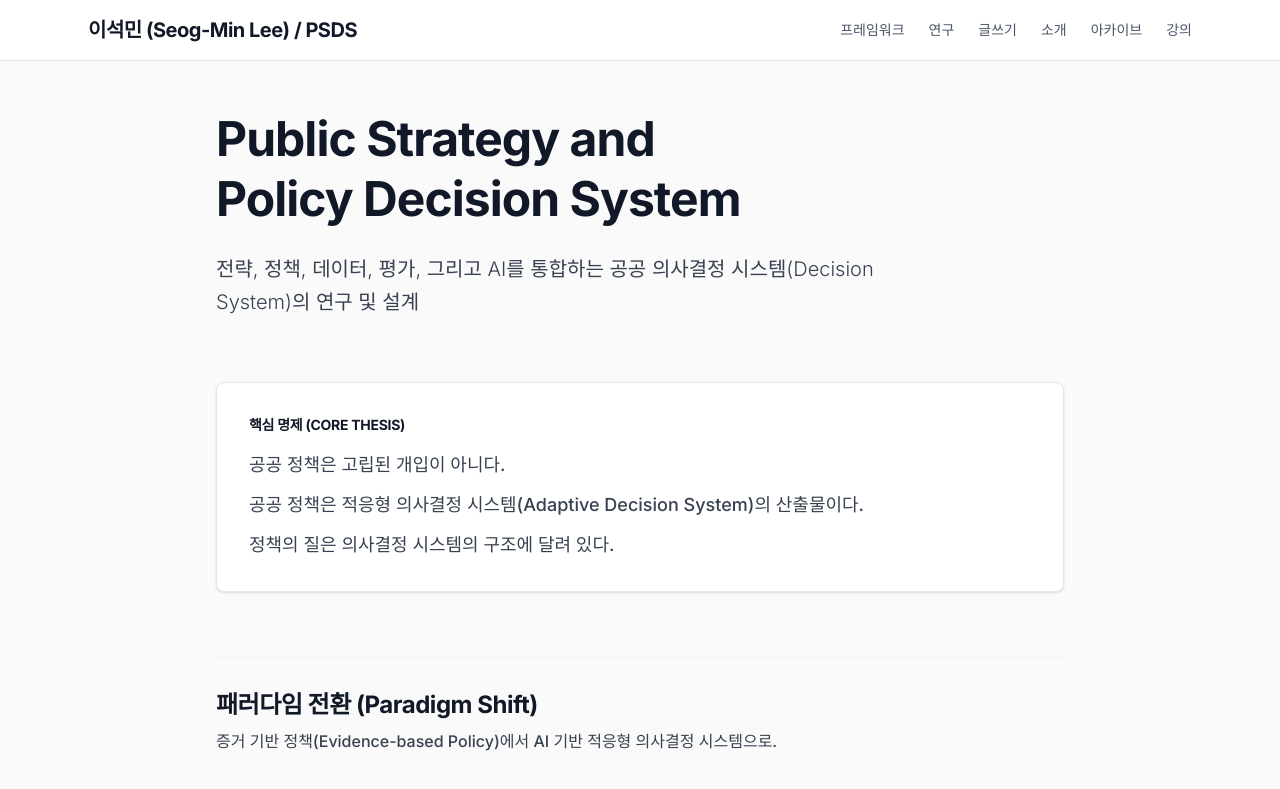
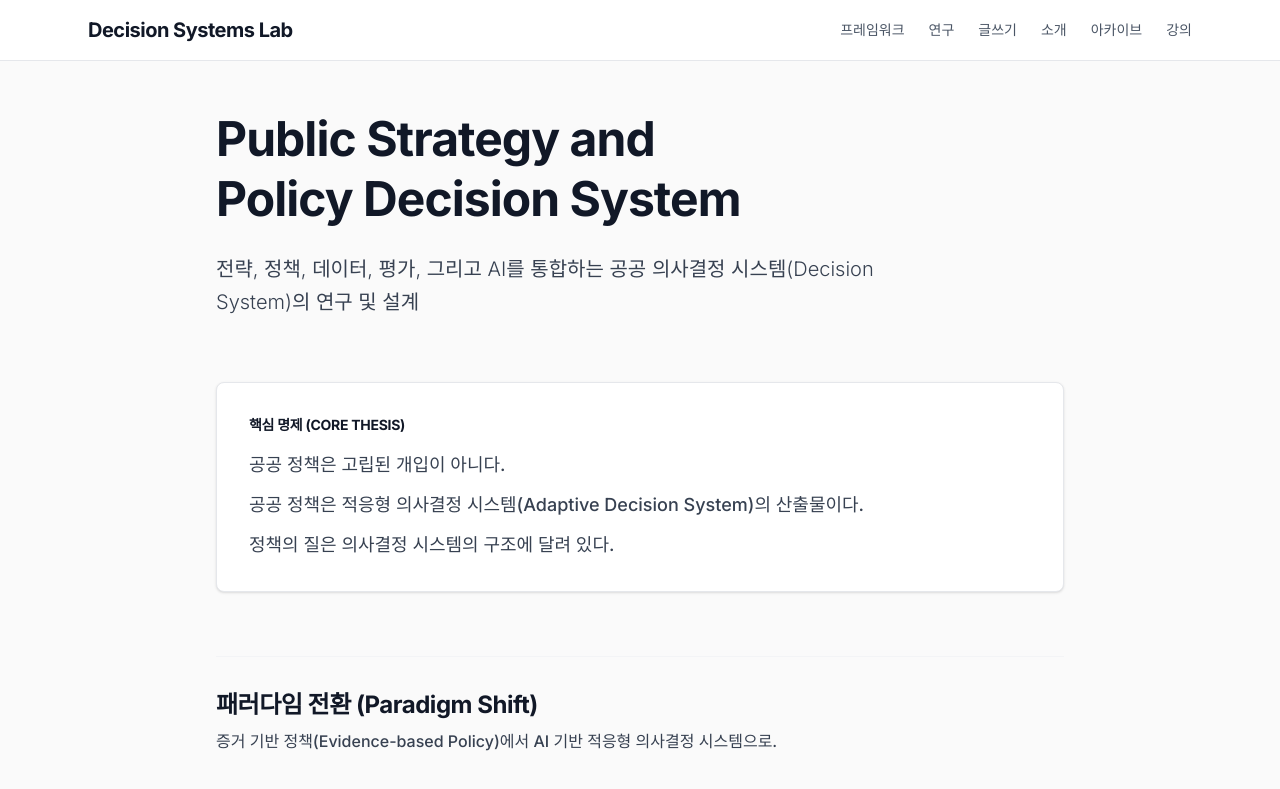
Before and after one commit to LeeSeogMin/my-life, a Next.js app: page / in a window 1280 px wide. Shown: the top 789 px of the page. Built offline with nearby package versions, Linux system fonts and the light colour scheme.

Commit message:
Update site name to Decision Systems Lab and update publication titles to Korean

```diff
--- a/data/publications.json
+++ b/data/publications.json
@@ -1,8 +1,8 @@
 [
     {
         "id": "J-001",
-        "title": "The Impact of Linguistic Features of National Petitions on Policy Agenda-Setting: A Machine Learning-Based Prediction and Causal Analysis",
-        "author": "Seog-Min Lee",
+        "title": "국민청원 텍스트의 언어적 특성이 정책의제화에 미치는 영향: 기계학습 기반 예측 및 인과분석",
+        "author": "이석민 (Seog-Min Lee)",
         "journal": "융합사회연구소",
         "volume_issue": "Vol.19, No. 4",
         "year": "2026",
@@ -28,9 +28,9 @@
     },
     {
         "id": "J-004",
-        "title": "AMICE: Doubly Robust Causal Inference Pipeline",
-        "author": "Seog-Min Lee",
-        "journal": "AMICE (한국정보기처학회 KIPS 제출용)",
+        "title": "AMICE: 이중 강건 인과 추론 파이프라인 (고차원 관찰 데이터 분석을 중심으로)",
+        "author": "이석민 (Seog-Min Lee)",
+        "journal": "정보처리학회 논문지 (제15권 제2호)",
         "volume_issue": "",
         "year": "2025",
         "filename": "kips.pdf"
--- a/src/app/layout.tsx
+++ b/src/app/layout.tsx
@@ -20,7 +20,7 @@ export default function RootLayout({
         <header className="border-b border-gray-200 bg-white sticky top-0 z-10 w-full">
           <div className="max-w-6xl mx-auto px-6 py-4 flex flex-col sm:flex-row justify-between items-center gap-4">
             <Link href="/" className="text-xl font-bold tracking-tight hover:text-gray-600 transition-colors">
-              이석민 (Seog-Min Lee) / PSDS
+              Decision Systems Lab
             </Link>
             <nav className="flex gap-6 text-sm font-medium text-gray-600">
               <Link href="/framework" className="hover:text-black transition-colors">프레임워크</Link>
```
Also changed, not shown: 1 other file (tests, documents, lock files or other folders).
